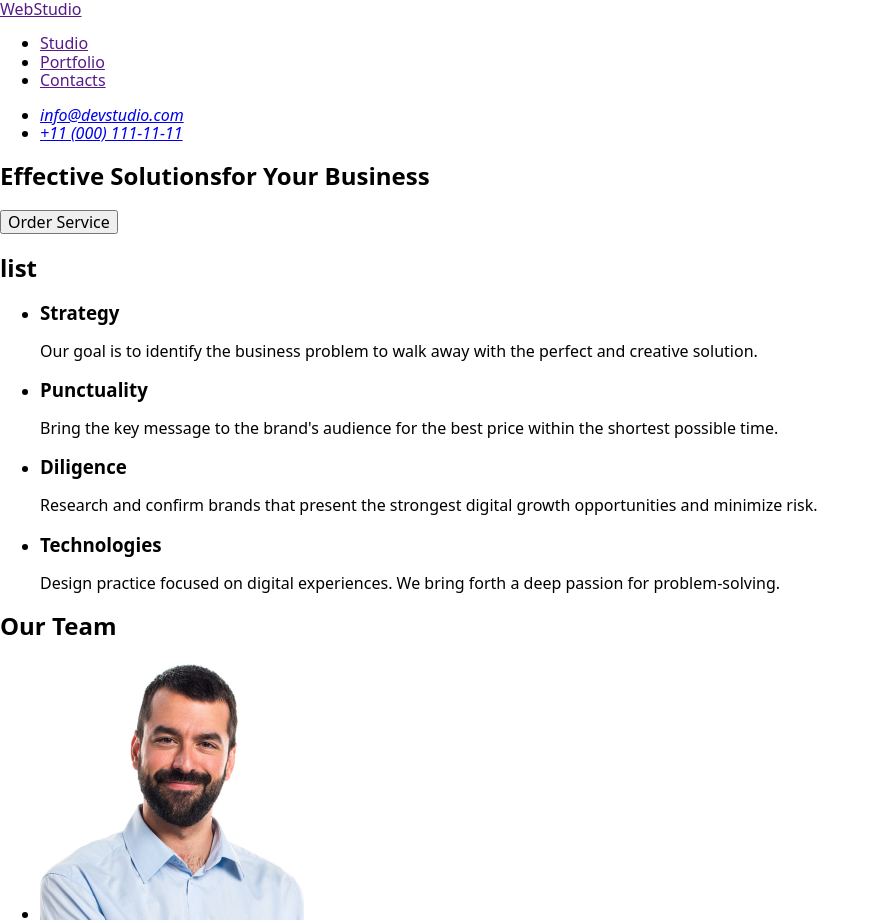
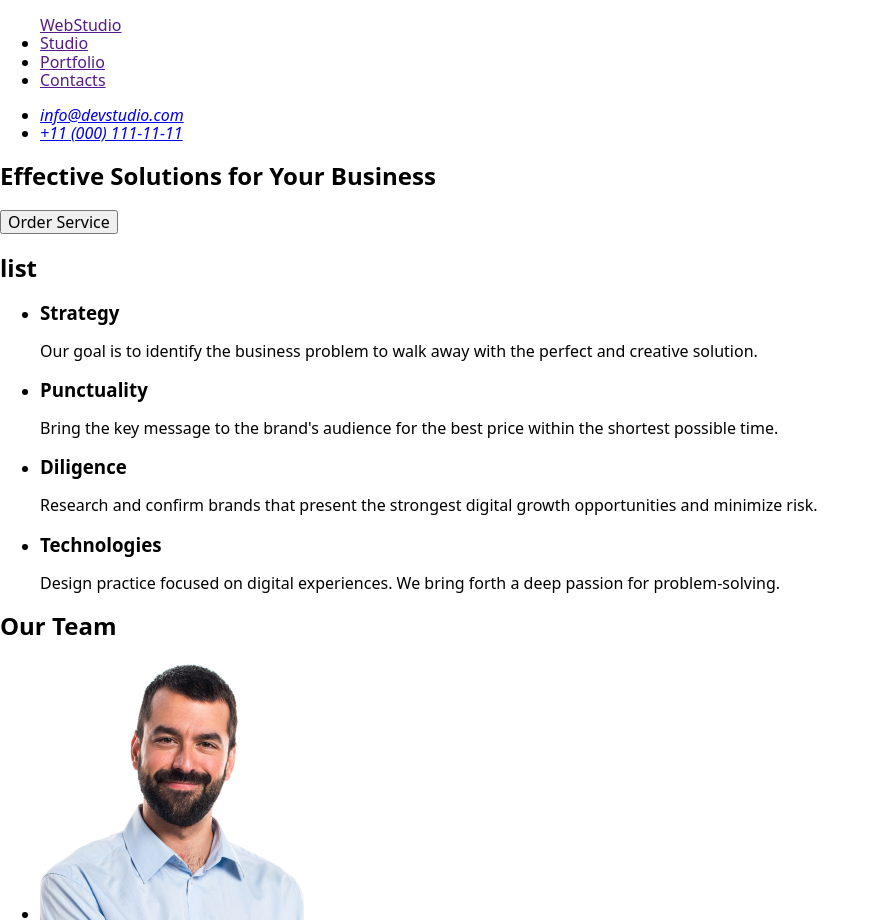
Before and after one commit to Syasyafi/goit-mkup-hw-01, a plain HTML site: page index.html in a window 1280 px wide. Shown: the top 923 px of the page, without its empty margins (0-880 px from the left). Drawn offline with nearby package versions, Linux system fonts and the light colour scheme.

Commit message:
Update index.html

```diff
--- a/index.html
+++ b/index.html
@@ -10,9 +10,9 @@
   </head>
   <body>
     <header>
-      <a href="">WebStudio</a>
       <nav>
         <ul>
+          <a href="">WebStudio</a>
           <li><a href="">Studio</a></li>
           <li><a href="">Portfolio</a></li>
           <li><a href="">Contacts</a></li>
@@ -28,7 +28,7 @@
 
     <main>
       <section>
-        <h1>Effective Solutionsfor Your Business</h1>
+        <h1>Effective Solutions for Your Business</h1>
         <button type="button">Order Service</button>
       </section>
 
```
